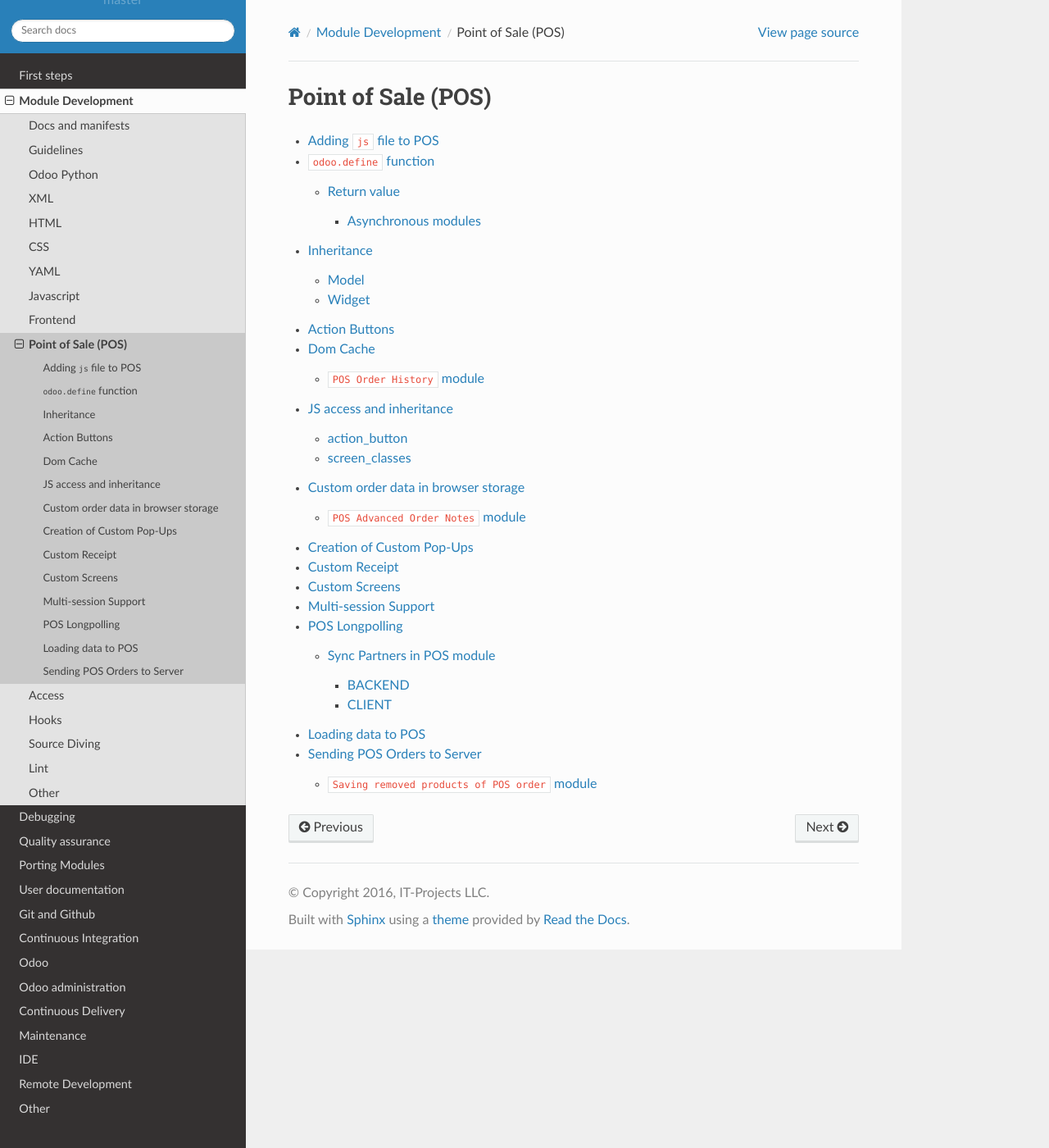
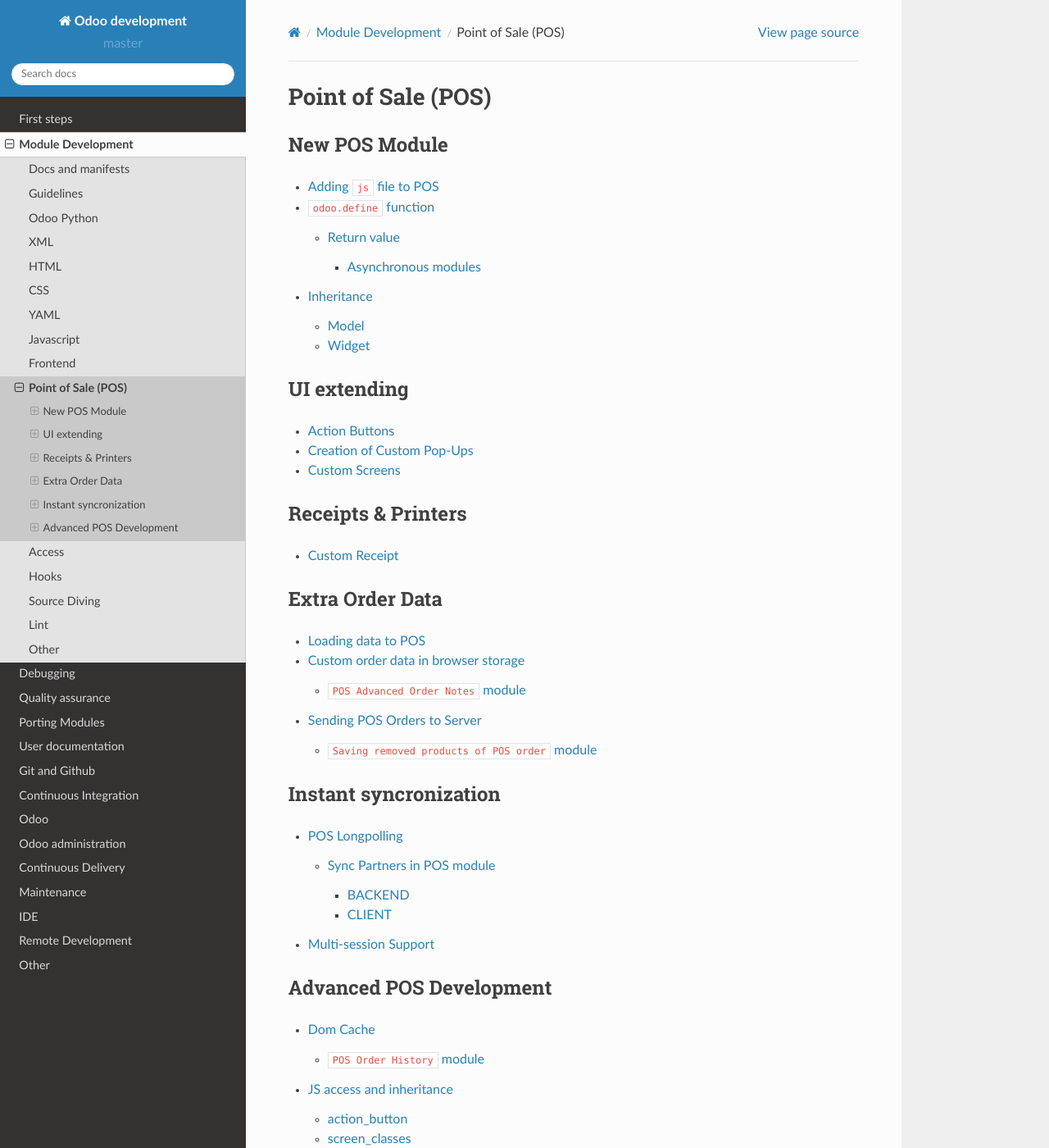
Before and after one commit to itpp-labs/odoo-development, a Sphinx documentation site: the page built from docs/dev/pos/index.rst, in a window 1280 px wide and 1400 px high. Shown: the whole window at 82% size. Built offline with Sphinx 7.4.7 and the Read the Docs theme 2.0.0, drawn with Linux system fonts in a browser that asks for light colours.

Commit message:
improve TOC a bit

```diff
--- a/docs/dev/pos/index.rst
+++ b/docs/dev/pos/index.rst
@@ -1,20 +1,53 @@
-Point of Sale (POS)
-===================
+=====================
+ Point of Sale (POS)
+=====================
+
+New POS Module
+==============
 
 .. toctree::
-
 
    adding-js
    odoo-define
    inheritance
+
+UI extending
+============
+
+.. toctree::
+
    action-buttons
+   custom-popup
+   custom-screen
+
+Receipts & Printers
+===================
+
+.. toctree::
+   custom-receipt
+
+Extra Order Data
+================
+
+
+.. toctree::
+
+   load-data-to-pos
+   custom-order-data
+   send-pos-orders-to-server
+
+Instant syncronization
+======================
+
+.. toctree::
+
+   longpolling
+   ms-support
+
+Advanced POS Development
+========================
+
+.. toctree::
+
    dom-cache
    gui
-   custom-order-data
-   custom-popup
-   custom-receipt
-   custom-screen
-   ms-support
-   longpolling
-   load-data-to-pos
-   send-pos-orders-to-server
```
